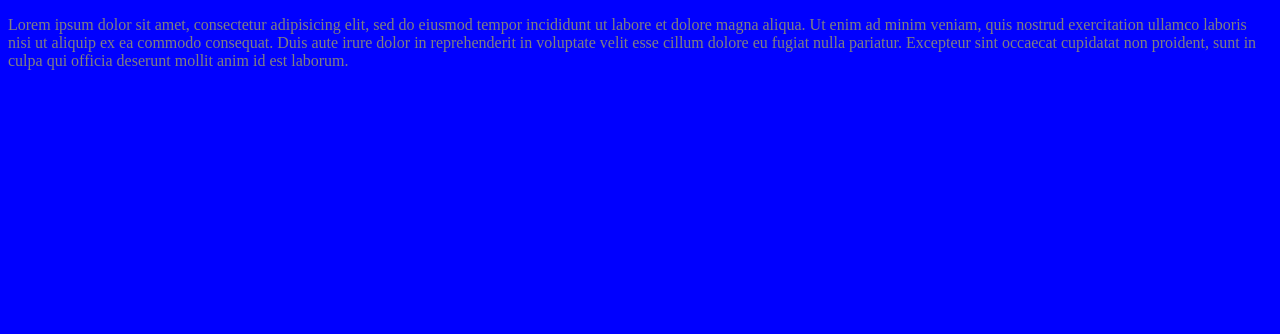
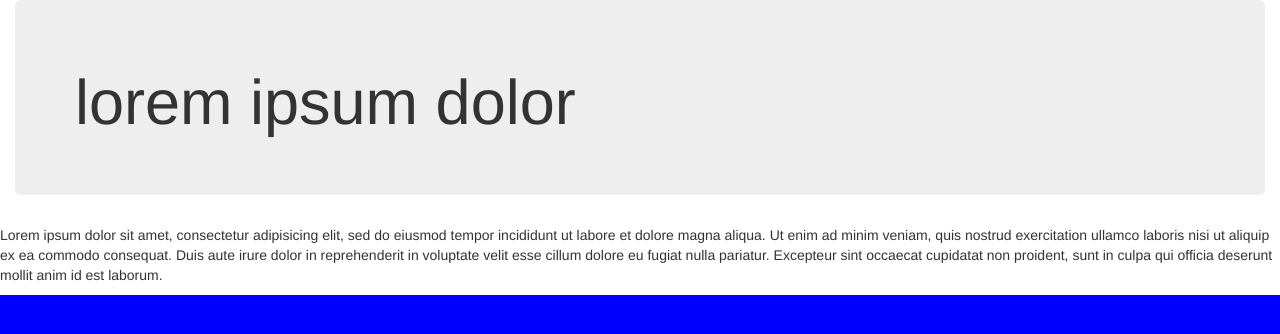
Before and after one commit to MarinAngelo/mwdContApp_BootsLess, a website: page app/index.html in a window 1280 px wide. Drawn offline with nearby package versions, Linux system fonts and the light colour scheme.

Commit message:
jetzt mit bootstrap und jquery

```diff
--- a/app/css/app.css
+++ b/app/css/app.css
@@ -1,6 +1,7 @@
 html {
 	background-color: blue;
 	background-image: url('../images/bg.png');
+    color: gray;
 }
 
 html {
--- a/app/index.html
+++ b/app/index.html
@@ -5,16 +5,24 @@
     <!--braucht das gulpfile um Dateien zusammenzufassen-->
 	<!-- build:css styles.css -->
 	<link rel="stylesheet" href="css/app.css">
-	<link rel="stylesheet" href="css/app-2.css">
 	<link rel="stylesheet" href="bower_components/angular/angular-csp.css">
+    <link rel="stylesheet" href="bower_components/bootstrap/dist/css/bootstrap.css">
 	<!-- endbuild -->
 	<!-- build:js scripts.js -->
 	<script src="js/app.js"></script>
-	<script src="js/app-2.js"></script>
 	<script src="bower_components/angular/angular.js"></script>
+    <script src="bower_components/bootstrap/dist/js/bootstrap.js"></script>
+    <script src="bower_components/jquery/dist/jquery.js"></script>
 	<!-- endbuild -->
 </head>
 <body>
+    <div class="container-fluid">
+        <div class="jumbotron">
+    <h1>lorem ipsum dolor</h1>
+        </div>
+        <div class="row">
 <p>Lorem ipsum dolor sit amet, consectetur adipisicing elit, sed do eiusmod tempor incididunt ut labore et dolore magna aliqua. Ut enim ad minim veniam, quis nostrud exercitation ullamco laboris nisi ut aliquip ex ea commodo consequat. Duis aute irure dolor in reprehenderit in voluptate velit esse cillum dolore eu fugiat nulla pariatur. Excepteur sint occaecat cupidatat non proident, sunt in culpa qui officia deserunt mollit anim id est laborum.</p>
-</body>
+            </div>
+    </div>
+    </body>
 </html>
--- a/bower.json
+++ b/bower.json
@@ -14,6 +14,7 @@
     "tests"
   ],
   "dependencies": {
-    "angular": "~1.3.0"
+    "angular": "~1.3.1",
+    "bootstrap": "~3.3.0"
   }
 }
--- a/package.json
+++ b/package.json
@@ -7,7 +7,7 @@
   "scripts": {
     "test": "echo \"Error: no test specified\" && exit 1"
   },
-  "author": "",
+  "author": "Marinus Klap",
   "license": "ISC",
   "dependencies": {
     "connect": "^3.3.0",
```
